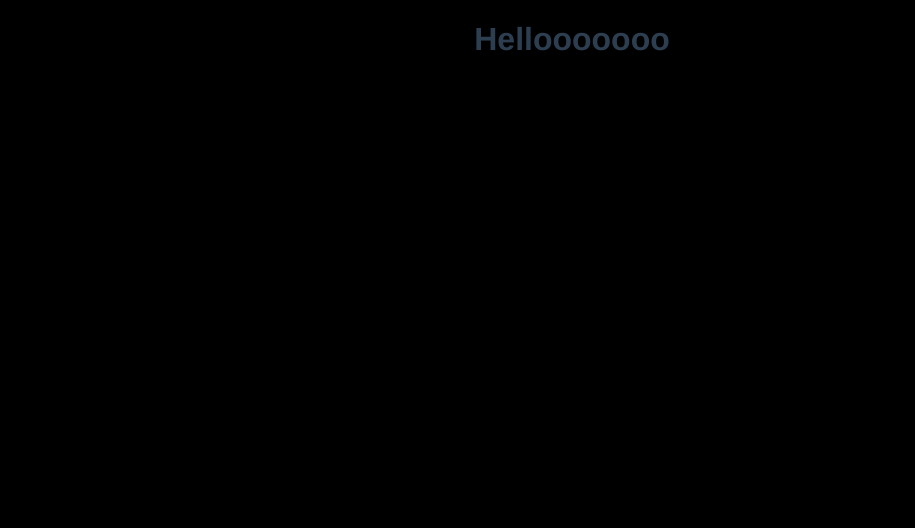
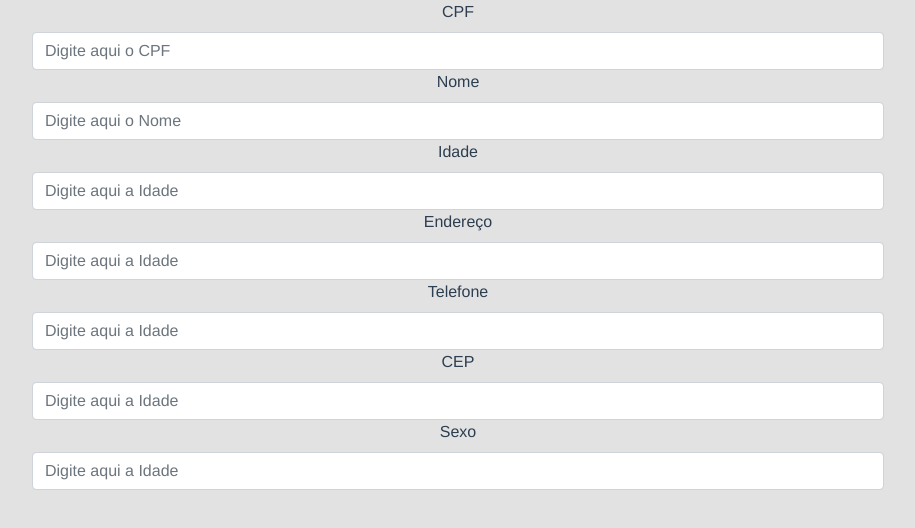
Before and after one commit to Dhiego777/FarmaciaLunas, a Vue app: page /#/AmbienteDispensacao in a window 1280 px wide. Shown: the top 528 px of the page, without its empty margins (68-983 px from the left). Built offline with nearby package versions, Linux system fonts and the light colour scheme.

Commit message:
Adição de novas labels no ambienteDispensacao

```diff
--- a/package.json
+++ b/package.json
@@ -7,7 +7,9 @@
     "build": "vue-cli-service build"
   },
   "dependencies": {
-    "vue": "^3.0.0",
+    "@popperjs/core": "^2.9.2",
+    "bootstrap": "^5.0.1",
+    "vue": "^3.0.11",
     "vue-router": "^4.0.0-0"
   },
   "devDependencies": {
--- a/public/index.html
+++ b/public/index.html
@@ -1,23 +1,31 @@
 <!DOCTYPE html>
 <html lang="">
+
 <head>
   <meta charset="utf-8">
   <meta http-equiv="X-UA-Compatible" content="IE=edge">
   <meta name="viewport" content="width=device-width,initial-scale=1.0">
   <link rel="icon" href="<%= BASE_URL %>favicon.ico">
-    <title><%= htmlWebpackPlugin.options.title %></title>
+  <title>Farmacia Lunas</title>
+<!--
+  <meta name="viewport" content="width=device-width,initial-scale=1.0, maximum-scale=1.5" />
+
+  <link href="https://cdnjs.cloudflare.com/ajax/libs/bootstrap-rl/3.4.0/css/bootstrap-rtl.css"> -->
 </head>
 <style>
   html {
-      background-color: black;
+    background-color: #e2e2e2;
     height: 100vh;
   }
 </style>
+
 <body style="height: 100%;">
   <noscript>
-      <strong>We're sorry but <%= htmlWebpackPlugin.options.title %> doesn't work properly without JavaScript enabled. Please enable it to continue.</strong>
+    <strong>We're sorry but Farmacia Lunas doesn't work properly without JavaScript enabled. Please enable it to
+      continue.</strong>
   </noscript>
-    <div id="app"></div>
+  <div id="app" style="height: 100%;"></div>
   <!-- built files will be auto injected -->
 </body>
+
 </html>
--- a/src/App.vue
+++ b/src/App.vue
@@ -1,7 +1,5 @@
 <template>
-  <div>
-    <router-view />
-  </div>
+  <router-view />
 </template>
 
 <style>
@@ -11,6 +9,7 @@
   -moz-osx-font-smoothing: grayscale;
   text-align: center;
   color: #2c3e50;
+  background-color: #e2e2e2;
 }
 
 #nav {
--- a/src/main.js
+++ b/src/main.js
@@ -1,5 +1,7 @@
 import { createApp } from 'vue'
 import App from './App.vue'
 import router from './router'
+import 'bootstrap';
+import 'bootstrap/dist/css/bootstrap.min.css';
 
 createApp(App).use(router).mount('#app')
--- a/src/pages/ambienteDispensacao.vue
+++ b/src/pages/ambienteDispensacao.vue
@@ -1,9 +1,96 @@
 <template>
-    <h1>Hellooooooo</h1>
+  <div class="row" style="margin: auto">
+    <div class="col-12" style="padding-left: 100px; margin-right: -10px">
+      <div class="row w-75">
+        <div class="col">
+          <label class="form-label">CPF</label>
+          <input
+            type="text"
+            class="form-control"
+            aria-describedby="cpfHelp"
+            placeholder="Digite aqui o CPF"
+            v-model="cpf"
+          />
+        </div>
+      </div>
+      <div class="row w-75">
+        <div class="col">
+          <label class="form-label">Nome</label>
+          <input
+            type="text"
+            class="form-control"
+            placeholder="Digite aqui o Nome"
+            v-model="nome"
+          />
+        </div>
+      </div>
+      <div class="row w-75">
+        <div class="col">
+          <label class="form-label">Idade</label>
+          <input
+            type="number"
+            class="form-control"
+            placeholder="Digite aqui a Idade"
+            v-model="idade"
+          />
+        </div>
+      </div>
+      <div class="row w-75">
+        <div class="col">
+          <label class="form-label">Endereço</label>
+          <input
+            type="number"
+            class="form-control"
+            placeholder="Digite aqui a Idade"
+            v-model="idade"
+          />
+        </div>
+      </div>
+      <div class="row w-75">
+        <div class="col">
+          <label class="form-label">Telefone</label>
+          <!-- Fazer dois campos para o ddd e o telefone  -->
+          <input
+            type="number"
+            class="form-control"
+            placeholder="Digite aqui a Idade"
+            v-model="idade"
+          />
+        </div>
+      </div>
+      <div class="row w-75">
+        <div class="col">
+          <label class="form-label">CEP</label>
+          <input
+            type="number"
+            class="form-control"
+            placeholder="Digite aqui a Idade"
+            v-model="idade"
+          />
+        </div>
+      </div>
+      <div class="row w-75">
+        <div class="col">
+          <label class="form-label">Sexo</label>
+          <input
+            type="number"
+            class="form-control"
+            placeholder="Digite aqui a Idade"
+            v-model="idade"
+          />
+        </div>
+      </div>
+    </div>
+  </div>
 </template>
 <script>
-
+export default {
+  data: function () {
+    return {
+      cpf: this.cpf,
+      nome: this.nome,
+      idade: this.idade,
+    };
+  },
+};
 </script>
-<style>
-
-</style>
--- a/src/pages/dashBoard.vue
+++ b/src/pages/dashBoard.vue
@@ -1,11 +1,12 @@
 <template>
   <div id="dashboard">
     <img alt="Lunas logo" src="../assets/logo.png" class="imagem" />
-
-    <h1>Bem vindo a Drogaria Lunas</h1>
+    <br>
+    <h1>Lunas</h1>
     <p>
       Gestão inteligente de recursos
     </p>
+    <h1>Bem vindo a <B id="estabelecimento">Drogaria Farma</b></h1>
     <h3>Ambiente Cadastro</h3>
     <ul>
       <li><a href="#" target="_blank">Clientes</a></li>
@@ -33,7 +34,9 @@ export default {
 </script>
 
 <style>
-
+#estabelecimento {
+  color:#125c96 ;
+}
 #dashboard {
   font-family: Avenir, Helvetica, Arial, sans-serif;
   -webkit-font-smoothing: antialiased;
@@ -41,7 +44,6 @@ export default {
   text-align: center;
   color: #2c3e50;
   margin-top: 60px;
-  background-color: black;
 }
 .imagem {
   width: 175px;
```
Also changed, not shown: 1 other file (tests, documents, lock files or other folders). Lines whose indentation alone changed are shown as unchanged.
